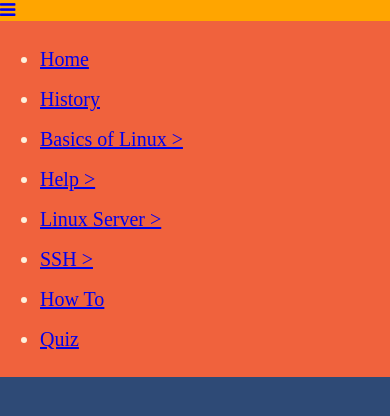
After one commit to AVucelic/Techaro, a PHP site: page /assets/php/mobile_nav.php in a window 390 px wide. The commit adds this page. Shown: the top 416 px of the page. Run offline with PHP 8.4, Linux system fonts and the light colour scheme; data that the repository does not hold is empty.

Commit message:
Adding mobile navbar

```diff
--- a/Techaro_Group_Project/assets/css/navbar.css
+++ b/Techaro_Group_Project/assets/css/navbar.css
@@ -9,7 +9,7 @@ nav {
     justify-content: space-between;
     align-items: center;
     padding: 0.8rem;
-    background-color: #2E4A76;
+    background-color: #F0623D;
     box-shadow: 0 2px 6px rgba(0, 0, 0, 0.1);
     width: 100%;
   }
--- a/Techaro_Group_Project/assets/css/style.css
+++ b/Techaro_Group_Project/assets/css/style.css
@@ -327,6 +327,7 @@ footer{
 }
 
 /*****media queries*****/
+
 @media screen and (max-width: 720px){
     body{
         margin-left: 0;
--- a/Techaro_Group_Project/assets/js/code.js
+++ b/Techaro_Group_Project/assets/js/code.js
@@ -10,3 +10,24 @@ function validateForm(){
     // If all questions have been answered, allow the form to be submitted
     return true;
 }
+
+function openSubMenu(index){
+    var subMenu = document.getElementsByClassName("sub-menu")[index];
+    if(subMenu.style.display == 'block'){
+      subMenu.style.display = 'none';
+    }else{
+      subMenu.style.display = 'block';
+    }
+
+}
+function openingMenu(){
+  var menu = document.getElementById("nav-menu");
+  console.log(menu);
+  if(menu.style.display == 'block'){
+      menu.style.display = 'none';
+  }else{
+      menu.style.display = 'block';
+  }
+
+
+}
--- /dev/null
+++ b/Techaro_Group_Project/assets/php/mobile_nav.php
@@ -0,0 +1,115 @@
+<!DOCTYPE html>
+<html lang="en">
+<head>
+    <meta charset="UTF-8">
+    <meta http-equiv="X-UA-Compatible" content="IE=edge">
+    <meta name="viewport" content="width=device-width, initial-scale=1.0">
+    <title><?php echo $name; ?></title>
+    <link href="assets/css/home-navbar.css" rel="stylesheet" />
+    <link href="assets/css/prism.css" rel="stylesheet" />
+    <link href="assets/css/snippet.css" rel="stylesheet" />
+    <link href="assets/css/style.css" rel="stylesheet" />
+    <link rel="preconnect" href="https://fonts.googleapis.com">
+    <link rel="preconnect" href="https://fonts.gstatic.com" crossorigin>
+    <link href="https://fonts.googleapis.com/css2?family=Noto+Sans:wght@300;400;500&display=swap" rel="stylesheet">
+    <link href="https://fonts.googleapis.com/css2?family=Noto+Sans:wght@300;400;500&display=swap" rel="stylesheet">
+
+
+    <link rel="stylesheet" href="https://cdnjs.cloudflare.com/ajax/libs/font-awesome/4.7.0/css/font-awesome.min.css">
+    <style>
+        nav#nav-menu {
+        display: flex;
+        flex-direction: column;
+        list-style: none;
+        margin: 0;
+        padding: 0;
+        }
+
+
+        .menu li {
+        position: relative;
+        }
+        #menu{
+            display:none;
+        }
+        #vertical-menu{
+            display:block;
+        }
+
+
+        .sub-menu{
+            display: none;
+        }
+        .hamburger{
+            width: 100%;
+            background-color:orange;
+        }
+
+
+
+    </style>
+    <script src="assets/js/code.js">
+    </script>
+</head>
+
+<body>
+    <div class="hamburger">
+        <a href="javascript:void(0);" class="icon" onclick="openingMenu();" >
+                    <i class="fa fa-bars"></i>
+        </a>
+    </div>
+
+    <nav id="nav-menu">
+
+        <ul id="vertical-menu">
+            <li>
+                <a href="index.php">Home</a>
+            </li>
+            <li>
+                <a href="history.php">History</a>
+
+            </li>
+            <li>
+                <a href="javascript:void(0)" class="dropbtn" onclick="openSubMenu(0);">Basics of Linux ></a>
+                <ul class="sub-menu">
+                    <li><a href="unix_arch.php">Unix Archteicture</a></li>
+                    <li><a href="dir_stru">Directory Structure</a></li>
+                </ul>
+            </li>
+            <li>
+                <a href="javascript:void(0)" class="dropbtn" onclick="openSubMenu(1);">Help ></a>
+                <ul class="sub-menu">
+                    <li><a href="commands.php">Commands</a></li>
+                    <li><a href="permissions.php">Permissions</a></li>
+                    <li><a href="logging.php">Logging</a></li>
+                    <li><a href="create_files.php">Creating Files</a></li>
+                </ul>
+            </li>
+            <li>
+                <a href="javascript:void(0)" class="dropbtn" onclick="openSubMenu(2);">Linux Server ></a>
+                <ul class="sub-menu">
+                    <li><a href="networking.php">Networking</a></li>
+                    <li><a href="comp_networks.php">Types of Computer Networks</a></li>
+                </ul>
+
+            </li>
+            <li>
+                <a href="javascript:void(0)" class="dropbtn" onclick="openSubMenu(3);">SSH ></a>
+                <ul class="sub-menu">
+                    <li><a href="ssh.php">What is SSH?</a></li>
+                    <li><a href="ssh_commands.php">SSH Commands</a></li>
+                </ul>
+
+            </li>
+            <li>
+                <a href="tutorial.php">How To</a>
+            </li>
+            <li>
+                <a href="quiz.php">Quiz</a>
+            </li>
+        </ul>
+
+
+    </nav>
+</body>
+</html>
--- a/Techaro_Group_Project/assets/php/nav2.php
+++ b/Techaro_Group_Project/assets/php/nav2.php
@@ -13,7 +13,10 @@
     <link rel="preconnect" href="https://fonts.googleapis.com">
     <link rel="preconnect" href="https://fonts.gstatic.com" crossorigin>
     <link href="https://fonts.googleapis.com/css2?family=Noto+Sans:wght@300;400;500&display=swap" rel="stylesheet">
+
+
 </head>
+
 <body>
     <nav>
         <img src="assets/imgs/logo.svg" alt="" class="logo">
```
Also changed, not shown: Techaro_Group_Project/assets/php/footer.php (+14 -1 lines), Techaro_Group_Project/commands.php (+8 -3 lines).
